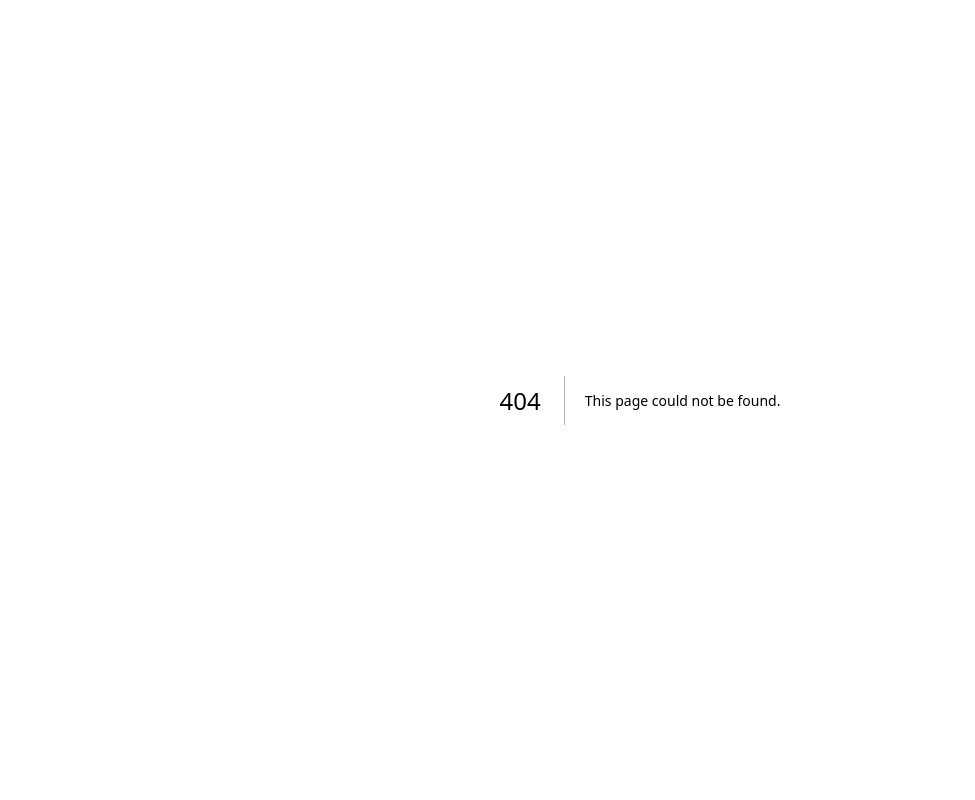
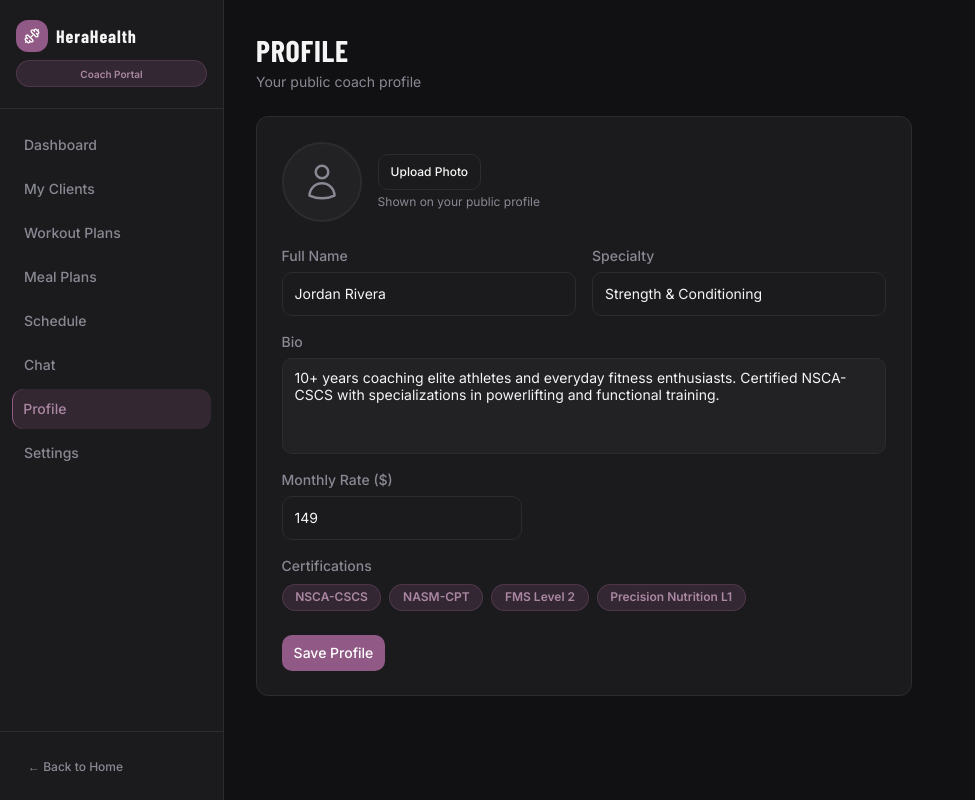
Before and after one commit to mtriana14/Workout-WebAPP-FRONTEND, a Next.js app: page /dashboards/coach/profile in a window 1280 px wide. Before the commit this address had no page. Shown: the whole page, without its empty margins (0-975 px from the left). Built offline with nearby package versions, Linux system fonts and the light colour scheme; a web font is replaced by a local one.

Commit message:
coach profile

```diff
--- /dev/null
+++ b/app/dashboards/coach/profile/page.tsx
@@ -0,0 +1,165 @@
+"use client";
+
+import { Dumbbell } from "lucide-react";
+
+const NAV_ITEMS = [
+  { label: "Dashboard",     href: "/dashboards/coach",          active: false },
+  { label: "My Clients",    href: "/dashboards/coach/clients",  active: false },
+  { label: "Workout Plans", href: "/dashboards/coach/workouts", active: false },
+  { label: "Meal Plans",    href: "/dashboards/coach/meals",    active: false },
+  { label: "Schedule",      href: "/dashboards/coach/schedule", active: false },
+  { label: "Chat",          href: "/dashboards/coach/chat",     active: false },
+  { label: "Profile",       href: "/dashboards/coach/profile",  active: true  },
+  { label: "Settings",      href: "/dashboards/coach/settings", active: false },
+];
+
+const MOCK_COACH = {
+  name: "Jordan Rivera",
+  specialty: "Strength & Conditioning",
+  bio: "10+ years coaching elite athletes and everyday fitness enthusiasts. Certified NSCA-CSCS with specializations in powerlifting and functional training.",
+  pricePerMonth: 149,
+  qualifications: ["NSCA-CSCS", "NASM-CPT", "FMS Level 2", "Precision Nutrition L1"],
+};
+
+export default function CoachProfile() {
+  return (
+    <div className="hh-dash-root">
+
+      {/* SIDEBAR */}
+      <aside className="hh-sidebar">
+        <div className="hh-sidebar__header">
+          <a href="/" className="hh-logo">
+            <div className="hh-logo__icon hh-logo__icon--md">
+              <Dumbbell size={16} color="white" />
+            </div>
+            <span className="hh-logo__text hh-logo__text--md">HeraHealth</span>
+          </a>
+          <span className="hh-badge hh-badge--sm">Coach Portal</span>
+        </div>
+
+        <nav className="hh-sidebar__nav" aria-label="Coach navigation">
+          {NAV_ITEMS.map((item) => (
+            <a
+              key={item.label}
+              href={item.href}
+              className={"hh-nav-link" + (item.active ? " hh-nav-link--active" : "")}
+            >
+              {item.label}
+            </a>
+          ))}
+        </nav>
+
+        <div className="hh-sidebar__footer">
+          <a href="/" className="hh-sidebar__back">← Back to Home</a>
+        </div>
+      </aside>
+
+      {/* MAIN */}
+      <main className="hh-dash-main">
+        <div className="hh-dash-content" style={{ maxWidth: 720 }}>
+
+          {/* Header */}
+          <div>
+            <h1 className="hh-page-title">PROFILE</h1>
+            <p className="hh-page-subtitle">Your public coach profile</p>
+          </div>
+
+          <div className="hh-card">
+
+            {/* Avatar + upload */}
+            <div style={{ display: "flex", alignItems: "center", gap: 16, marginBottom: 24 }}>
+              <div style={{
+                width: 80, height: 80, borderRadius: "50%",
+                background: "var(--hh-bg-card-dark)",
+                border: "2px solid var(--hh-border)",
+                display: "flex", alignItems: "center", justifyContent: "center",
+                flexShrink: 0,
+              }}>
+                <svg viewBox="0 0 24 24" fill="none" stroke="var(--hh-text-muted)" strokeWidth="1.5" style={{ width: 40, height: 40 }}>
+                  <path strokeLinecap="round" strokeLinejoin="round" d="M15.75 6a3.75 3.75 0 11-7.5 0 3.75 3.75 0 017.5 0zM4.501 20.118a7.5 7.5 0 0114.998 0A17.933 17.933 0 0112 21.75c-2.676 0-5.216-.584-7.499-1.632z" />
+                </svg>
+              </div>
+              <div>
+                <button className="btn btn--ghost" style={{ border: "1px solid var(--hh-border)", fontSize: "var(--hh-fs-12)" }}>
+                  Upload Photo
+                </button>
+                <p style={{ fontSize: "var(--hh-fs-12)", color: "var(--hh-text-muted)", marginTop: 4 }}>
+                  Shown on your public profile
+                </p>
+              </div>
+            </div>
+
+            {/* Name + Specialty */}
+            <div style={{ display: "grid", gridTemplateColumns: "1fr 1fr", gap: 16, marginBottom: 16 }}>
+              <div className="hh-field">
+                <label className="hh-field__label">Full Name</label>
+                <div className="hh-input-wrap">
+                  <input
+                    type="text"
+                    className="hh-input hh-input--no-icon-left hh-input--no-icon-right"
+                    defaultValue={MOCK_COACH.name}
+                  />
+                </div>
+              </div>
+              <div className="hh-field">
+                <label className="hh-field__label">Specialty</label>
+                <div className="hh-input-wrap">
+                  <input
+                    type="text"
+                    className="hh-input hh-input--no-icon-left hh-input--no-icon-right"
+                    defaultValue={MOCK_COACH.specialty}
+                  />
+                </div>
+              </div>
+            </div>
+
+            {/* Bio */}
+            <div className="hh-field" style={{ marginBottom: 16 }}>
+              <label className="hh-field__label">Bio</label>
+              <textarea
+                defaultValue={MOCK_COACH.bio}
+                style={{
+                  width: "100%", height: 96,
+                  padding: "10px 12px",
+                  background: "var(--hh-bg-card-dark)",
+                  border: "1px solid var(--hh-border)",
+                  borderRadius: "var(--hh-radius-sm)",
+                  fontSize: "var(--hh-fs-14)",
+                  color: "var(--hh-text-primary)",
+                  resize: "none",
+                  outline: "none",
+                  fontFamily: "var(--hh-font-body)",
+                }}
+              />
+            </div>
+
+            {/* Monthly rate */}
+            <div className="hh-field" style={{ marginBottom: 16, maxWidth: 240 }}>
+              <label className="hh-field__label">Monthly Rate ($)</label>
+              <div className="hh-input-wrap">
+                <input
+                  type="number"
+                  className="hh-input hh-input--no-icon-left hh-input--no-icon-right"
+                  defaultValue={MOCK_COACH.pricePerMonth}
+                />
+              </div>
+            </div>
+
+            {/* Certifications */}
+            <div style={{ marginBottom: 24 }}>
+              <label className="hh-field__label" style={{ display: "block", marginBottom: 8 }}>Certifications</label>
+              <div style={{ display: "flex", flexWrap: "wrap", gap: 8 }}>
+                {MOCK_COACH.qualifications.map((q) => (
+                  <span key={q} className="hh-badge">{q}</span>
+                ))}
+              </div>
+            </div>
+
+            <button className="btn btn--primary">Save Profile</button>
+          </div>
+
+        </div>
+      </main>
+    </div>
+  );
+}
```
